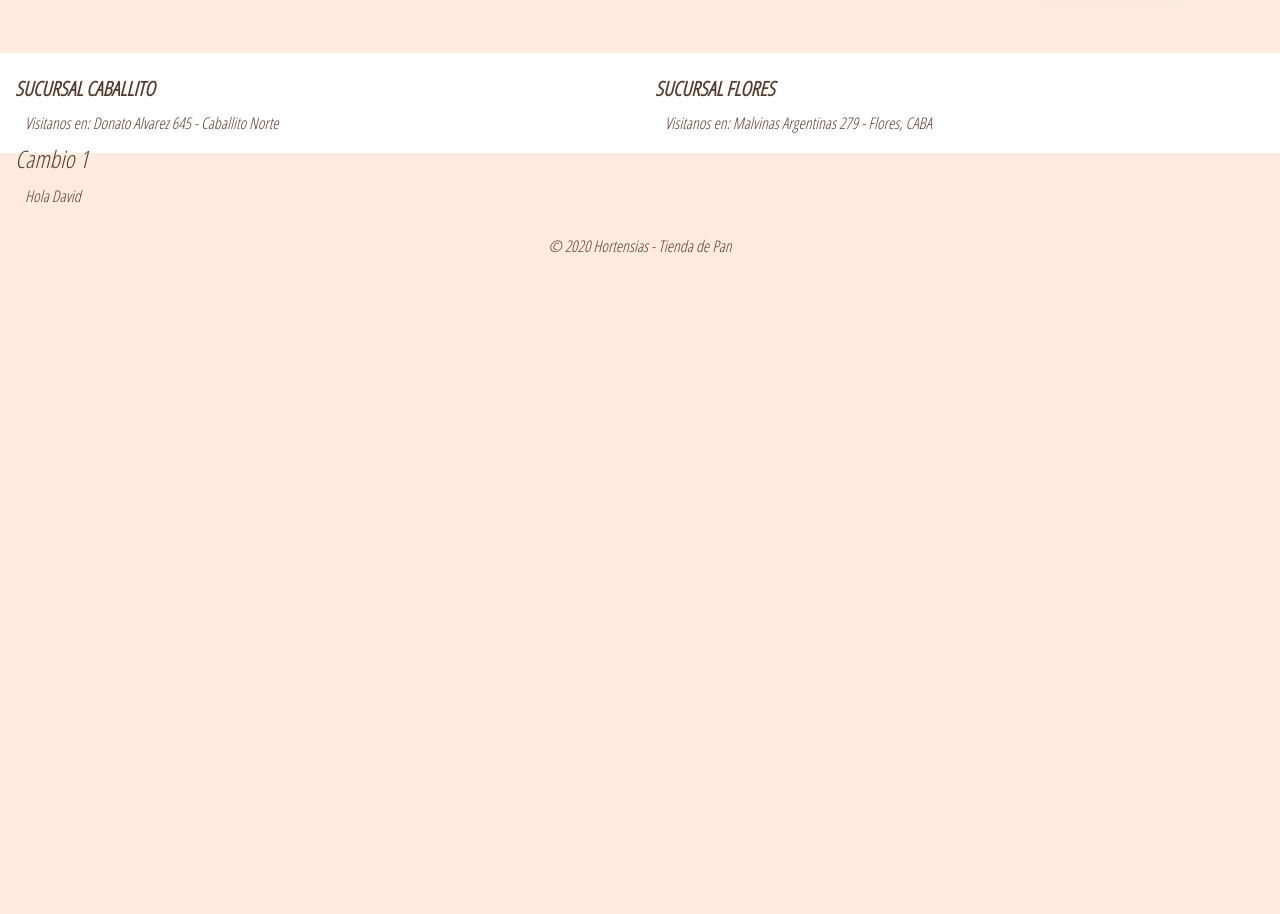
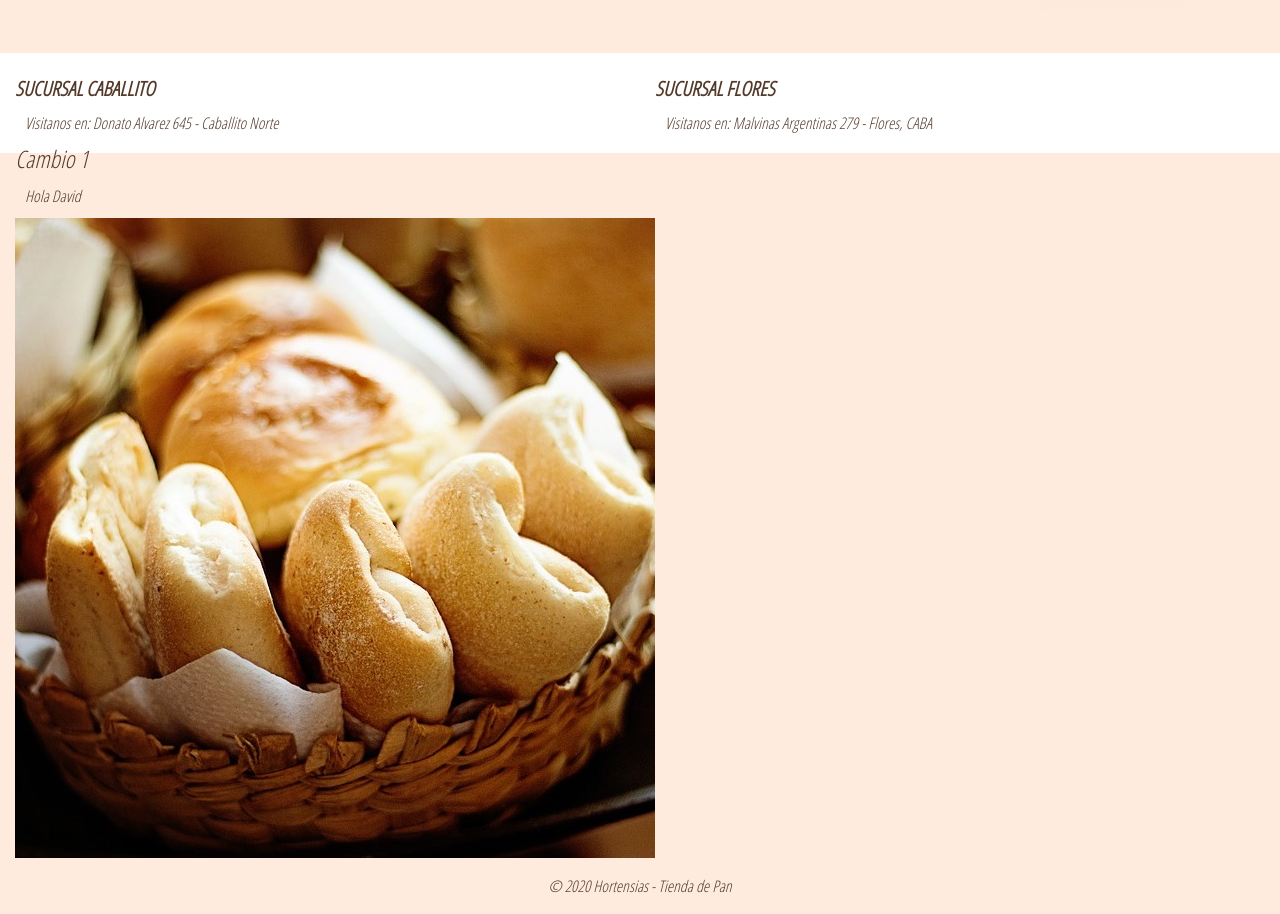
Before and after one commit to maruuaranda/hortensias, a website: page index.html in a window 1280 px wide. Shown: the part 602-1516 px from the top of the page. Before the commit the page ends 876 px from the top, so only its background shows below. Drawn offline with nearby package versions, Linux system fonts and the light colour scheme.

Commit message:
Cambio 3

```diff
--- a/index.html
+++ b/index.html
@@ -118,6 +118,9 @@
 <!-- Cambios para GIT-->
               <h4>Cambio 1</h4>
                 <p>Hola David</p>
+                <div>
+                  <img src="/img/bread.jpg">
+                </div>
 
 
 
```
